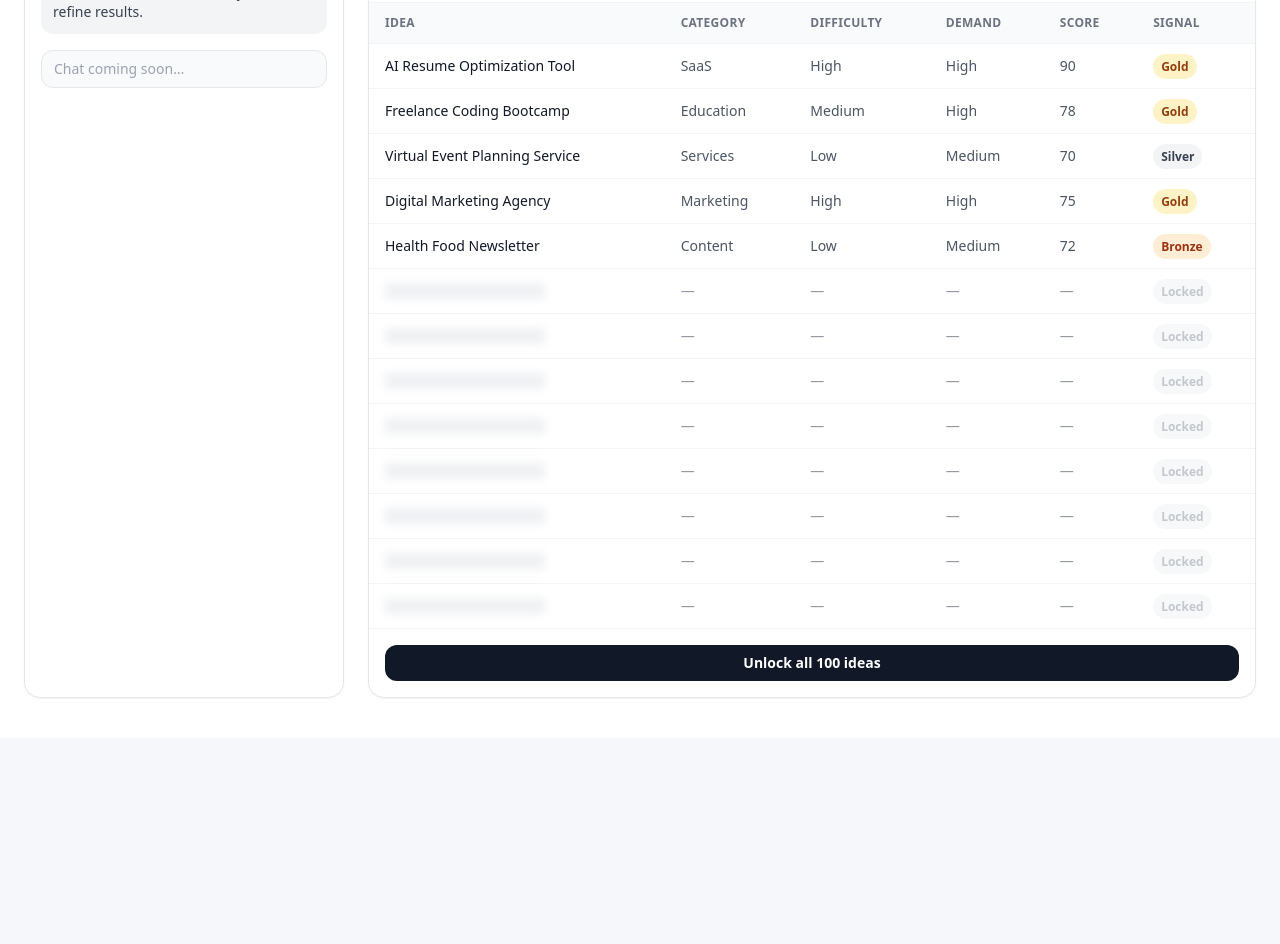
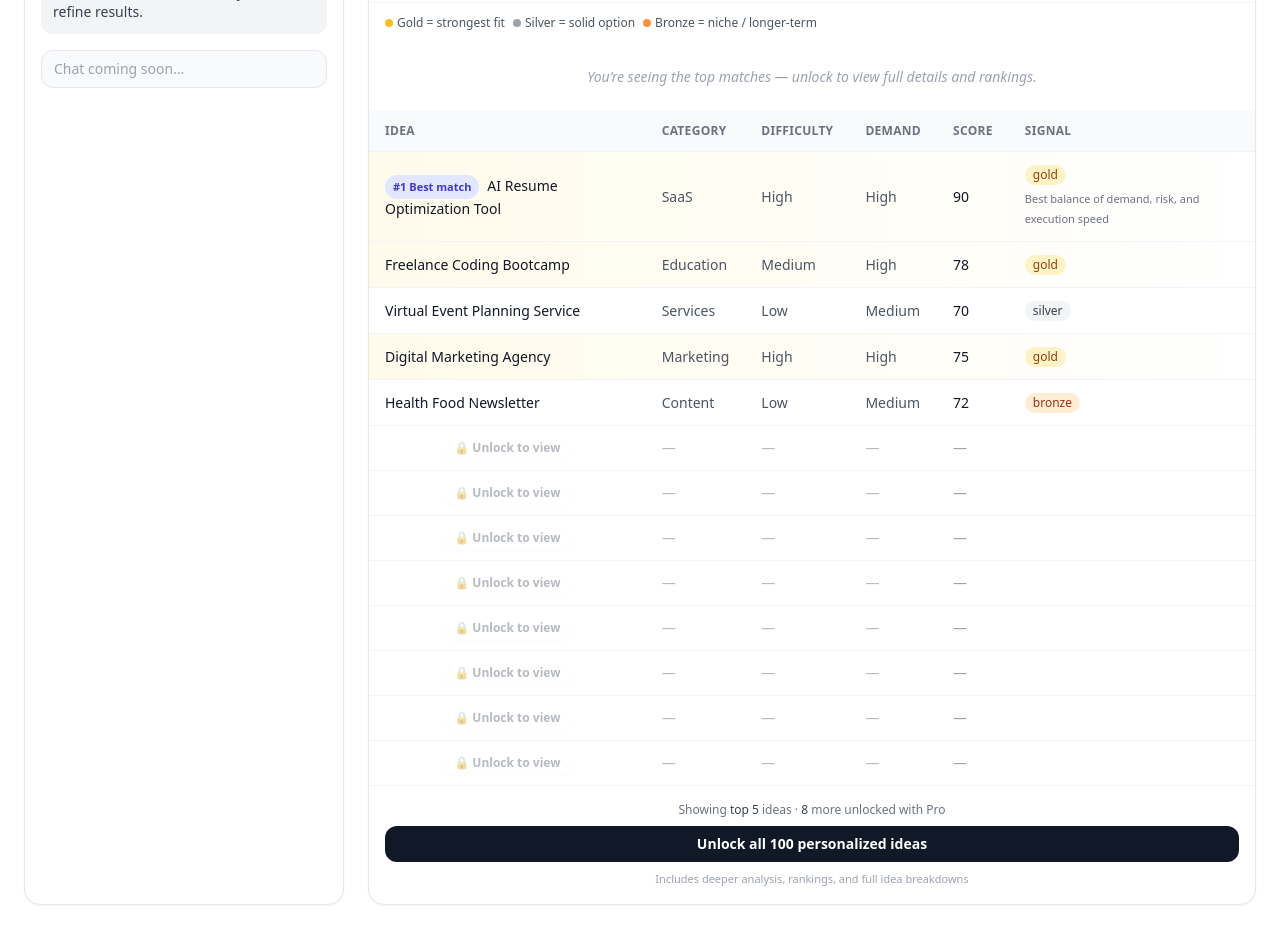
Before and after one commit to Miguel-0721/nicheroot, a Next.js app: page /explore in a window 1280 px wide. Shown: the part 280-1224 px from the top of the page. Before the commit the page ends 1018 px from the top, so only its background shows below. Built offline with nearby package versions, Linux system fonts and the light colour scheme.

Commit message:
Fix IdeaDrawer structure and finalize blueprint CTA flow

```diff
--- a/app/api/generate-blueprint-v2/route.ts
+++ b/app/api/generate-blueprint-v2/route.ts
@@ -44,7 +44,8 @@ function safeGetText(response: any): string {
 
 export async function POST(req: Request) {
   try {
-    const { idea } = await req.json();
+    const { idea, userContext } = await req.json();
+
 
     if (!idea) {
       return NextResponse.json(
@@ -52,6 +53,18 @@ export async function POST(req: Request) {
         { status: 400 }
       );
     }
+
+const contextBlock =
+  userContext && userContext.trim().length > 0
+    ? `User context (important, tailor the blueprint to this person):
+${userContext}
+
+Use this information to adapt scope, difficulty, timelines, and advice.
+`
+    : "";
+
+
+
 
     const systemPrompt = `
 You are NicheRoot AI.
@@ -96,12 +109,14 @@ Schema:
 }
 `;
 
-    const userPrompt = `
+const userPrompt = `
+${contextBlock}
 Business idea:
 ${JSON.stringify(idea, null, 2)}
 
 Generate a concise but complete business blueprint.
 `;
+
 
     const response = await client.responses.create({
       model: "gpt-4.1",
--- a/app/blueprint-v2/page.tsx
+++ b/app/blueprint-v2/page.tsx
@@ -41,6 +41,8 @@ export default function BlueprintV2Page() {
 
   useEffect(() => {
     const raw = sessionStorage.getItem("nicheroot_active_idea");
+const userContext =
+  sessionStorage.getItem("nicheroot_user_context") || "";
 
     if (!raw) {
       setError("No idea selected. Please go back and select an idea.");
@@ -58,7 +60,11 @@ export default function BlueprintV2Page() {
 
           method: "POST",
           headers: { "Content-Type": "application/json" },
-          body: JSON.stringify({ idea }),
+          body: JSON.stringify({
+  idea,
+  userContext,
+}),
+
         });
 
         if (!res.ok) {
--- a/app/explore/page.tsx
+++ b/app/explore/page.tsx
@@ -29,6 +29,8 @@ const badgeStyles: Record<Badge, string> = {
   bronze: "bg-orange-100 text-orange-800",
   grey: "bg-gray-100 text-gray-400",
 };
+const PREVIEW_VISIBLE_COUNT = 5;
+
 
 const MOCK_IDEAS: Idea[] = [
   {
@@ -190,10 +192,25 @@ if (storedIdea) {
     });
   }, [ideas, category, difficulty, signal]);
 
+// We render all ideas, but visually lock anything after PREVIEW_VISIBLE_COUNT
+const previewIdeas = filteredIdeas;
+
+
+
+
   const assistantIntro = onboardingText
     ? `Based on what you shared, I focused on ideas that align with your time, budget, and goals.`
     : `You can start by exploring the ideas below. Add more context anytime to refine results.`;
 
+const visibleIdeasCount = Math.min(
+  ideas.filter((i) => !i.locked).length,
+  PREVIEW_VISIBLE_COUNT
+);
+
+
+const totalIdeasCount = ideas.length;
+
+const showLockedPreview = true;
   return (
     <main className="min-h-screen bg-white">
       <div className="mx-auto max-w-7xl px-6 py-10">
@@ -203,7 +220,7 @@ if (storedIdea) {
             Explore business ideas
           </h1>
           <p className="mt-1 text-sm text-gray-600">
-            Ranked ideas based on fit, demand, and execution difficulty.
+            Ranked ideas based on your situation, demand, and execution difficulty.
           </p>
         </div>
 
@@ -336,6 +353,29 @@ setTimeout(() => {
               </select>
             </div>
 
+<div className="flex flex-wrap gap-2 px-4 py-3 text-xs text-gray-600">
+  <span className="flex items-center gap-1">
+    <span className="h-2 w-2 rounded-full bg-amber-400" /> Gold = strongest fit
+  </span>
+  <span className="flex items-center gap-1">
+    <span className="h-2 w-2 rounded-full bg-gray-400" /> Silver = solid option
+  </span>
+  <span className="flex items-center gap-1">
+    <span className="h-2 w-2 rounded-full bg-orange-400" /> Bronze = niche / longer-term
+  </span>
+</div>
+
+
+{showLockedPreview && (
+  <div className="px-4 py-6 text-center text-sm text-gray-400 italic">
+    You’re seeing the top matches — unlock to view full details and rankings.
+
+  </div>
+)}
+
+
+
+
             {/* Table */}
             <div className="overflow-x-auto">
               <table className="w-full text-sm">
@@ -349,24 +389,22 @@ setTimeout(() => {
     <th className="px-4 py-3 text-left">Signal</th>
   </tr>
 </thead>
+
           <tbody>
-                  {filteredIdeas.map((idea) => (
+{previewIdeas.map((idea, index) => {
+const isBlurred = index >= PREVIEW_VISIBLE_COUNT || idea.locked;
+
+
+
+  return (
     <tr
       key={idea.id}
-  tabIndex={idea.locked ? -1 : 0}
+      tabIndex={isBlurred ? -1 : 0}
       onClick={() => {
-
- if (drawerOpen) return; // ⬅️ ADD THIS
-
-
-if (idea.locked) {
-  setDrawerOpen(false);
-  setSelectedIdea(null);
-  setAssistantThinking(false);
-  setUpgradeOpen(true);
+        if (drawerOpen || isBlurred) {
+          if (isBlurred) setUpgradeOpen(true);
           return;
         }
-
 
         triggerAssistantThinking();
         setSelectedIdea(idea);
@@ -376,91 +414,118 @@ sessionStorage.setItem(
           "nicheroot_selected_idea",
           JSON.stringify(idea)
         );
+      }}
+      onKeyDown={(e) => {
+        if (drawerOpen || isBlurred) return;
 
-
-}}
-
-
- onKeyDown={(e) => {
-
-if (drawerOpen) return;
-
-  if (idea.locked && e.key === "Enter") {
-    setUpgradeOpen(true);
-    return;
-  }
-
- if (!idea.locked && e.key === "Enter") {
+        if (e.key === "Enter") {
           triggerAssistantThinking();
           setSelectedIdea(idea);
           setDrawerOpen(true);
         }
-
       }}
+      className={`relative group border-t border-gray-100 focus:outline-none ${
+isBlurred
+  ? "cursor-pointer select-none opacity-40 hover:opacity-50"
+  : "cursor-pointer hover:bg-gray-50"
 
 
-className={`relative group border-t border-gray-100 focus:outline-none ${
-  idea.locked
-    ? "cursor-not-allowed opacity-60"
-    : "cursor-pointer hover:bg-gray-50"
+
       } ${
-  selectedIdea?.id === idea.id
+        !isBlurred && idea.badge === "gold"
+          ? "bg-gradient-to-r from-amber-50 to-white"
+          : ""
+      } ${
+        selectedIdea?.id === idea.id && !isBlurred
           ? "bg-indigo-50 ring-1 ring-indigo-200"
           : ""
       }`}
-
     >
 
 
-                      <td className="px-4 py-3 font-medium text-gray-900">
-                        {idea.locked ? (
-                          <div className="h-4 w-40 rounded bg-gray-200 blur-sm" />
-                        ) : (
-                          idea.name
-                        )}
-                      </td>
-                      <td className="px-4 py-3 text-gray-600">
-                        {idea.locked ? "—" : idea.category}
-                      </td>
-                      <td className="px-4 py-3 text-gray-600">
-                        {idea.locked ? "—" : idea.difficulty}
-                      </td>
-                      <td className="px-4 py-3 text-gray-600">
-                        {idea.locked ? "—" : idea.demand}
-                      </td>
-                      <td className="px-4 py-3 text-gray-600">
-                        {idea.locked ? "—" : idea.score}
-                      </td>
-                      <td className="px-4 py-3">
-                        <span
-                          className={`rounded-full px-2 py-1 text-xs font-semibold ${
-                            badgeStyles[idea.badge]
-                          }`}
-                        >
-                          {idea.locked
-                            ? "Locked"
-                            : idea.badge.charAt(0).toUpperCase() +
-                              idea.badge.slice(1)}
+
+
+     <td className="relative px-4 py-3 font-medium text-gray-900">
+{isBlurred && (
+  <div className="absolute inset-0 flex items-center justify-center bg-white/75 backdrop-blur-sm">
+    <span className="flex items-center gap-2 rounded-full bg-white px-3 py-1 text-xs font-semibold text-gray-600 shadow-sm">
+      🔒 Unlock to view
     </span>
-                      </td>
-{idea.locked && (
-  <div className="pointer-events-none absolute right-4 top-1/2 z-20 hidden -translate-y-1/2 rounded-lg bg-gray-900 px-3 py-2 text-xs text-white shadow-lg group-hover:block">
-    This idea requires deeper analysis.
-    <div className="mt-1 text-[11px] text-gray-300">
-      Unlock Pro to see full details.
-    </div>
   </div>
 )}
 
 
+  {index === 0 && !isBlurred && (
+    <span className="mr-2 inline-flex items-center rounded-full bg-indigo-100 px-2 py-0.5 text-[11px] font-semibold text-indigo-700">
+      #1 Best match
+    </span>
+  )}
+{!isBlurred && idea.name}
+
+
+</td>
+
+<td className="px-4 py-3 text-gray-600">{idea.category}</td>
+
+<td className="px-4 py-3 text-gray-600">{idea.difficulty}</td>
+
+<td className="px-4 py-3 text-gray-600">{idea.demand}</td>
+
+<td className="px-4 py-3 font-medium text-gray-900">
+  {isBlurred ? "—" : idea.score}
+</td>
+
+<td className="px-4 py-3">
+  {!isBlurred && (
+    <span
+      className={`inline-flex items-center rounded-full px-2 py-0.5 text-xs font-medium ${badgeStyles[idea.badge]}`}
+    >
+      {idea.badge}
+    </span>
+  )}
+
+  {index === 0 && !isBlurred && (
+    <div className="mt-1 text-[11px] text-gray-500">
+      Best balance of demand, risk, and execution speed
+    </div>
+  )}
+</td>
+
 
     </tr>
-                  ))}
+  );
+})}
+
+  {/* ✅ EMPTY STATE — ADD THIS */}
+  {previewIdeas.length === 0 && (
+
+    <tr>
+      <td
+        colSpan={6}
+        className="px-4 py-6 text-center text-sm text-gray-500"
+      >
+        No ideas match your filters. Try adjusting them.
+      </td>
+    </tr>
+  )}
 </tbody>
+
               </table>
+
+<div className="border-t border-gray-100 px-4 py-4 space-y-2">
+ <div className="text-xs text-gray-500 text-center">
+  Showing{" "}
+  <span className="font-medium text-gray-700">
+    top {visibleIdeasCount}
+  </span>{" "}
+  ideas ·{" "}
+  <span className="font-medium text-gray-700">
+    {totalIdeasCount - visibleIdeasCount}
+  </span>{" "}
+  more unlocked with Pro
 </div>
 
-            <div className="border-t border-gray-100 px-4 py-4">
+
   <button
     disabled={assistantThinking}
     onClick={() => {
@@ -477,11 +542,23 @@ className={`relative group border-t border-gray-100 focus:outline-none ${
         : "bg-gray-900 text-white hover:bg-gray-800"
     }`}
   >
-  {assistantThinking ? "Analyzing more ideas…" : "Unlock all 100 ideas"}
+    {assistantThinking
+      ? "Analyzing more ideas…"
+      : "Unlock all 100 personalized ideas"}
   </button>
+
+  <p className="text-center text-[11px] text-gray-400">
+    Includes deeper analysis, rankings, and full idea breakdowns
+  </p>
+</div>
+
+
+
 
 
 </div>
+
+
           </section>
         </div>
       </div>
```
Also changed, not shown: components/IdeaDrawer.tsx (+40 -47 lines). Lines whose indentation alone changed are shown as unchanged.
